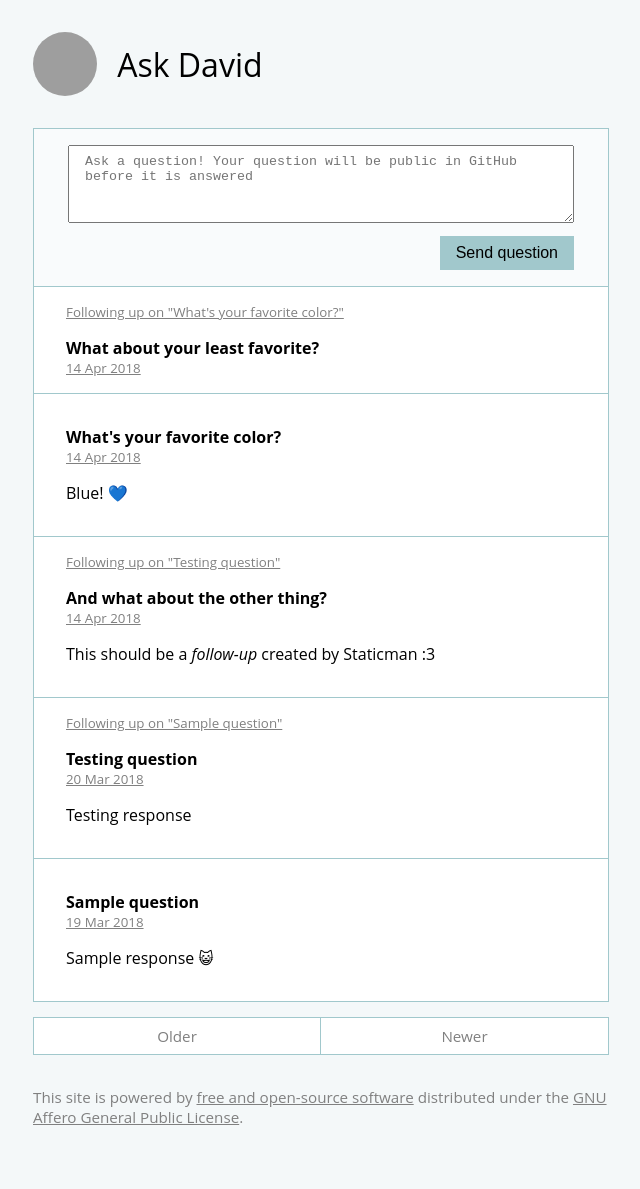
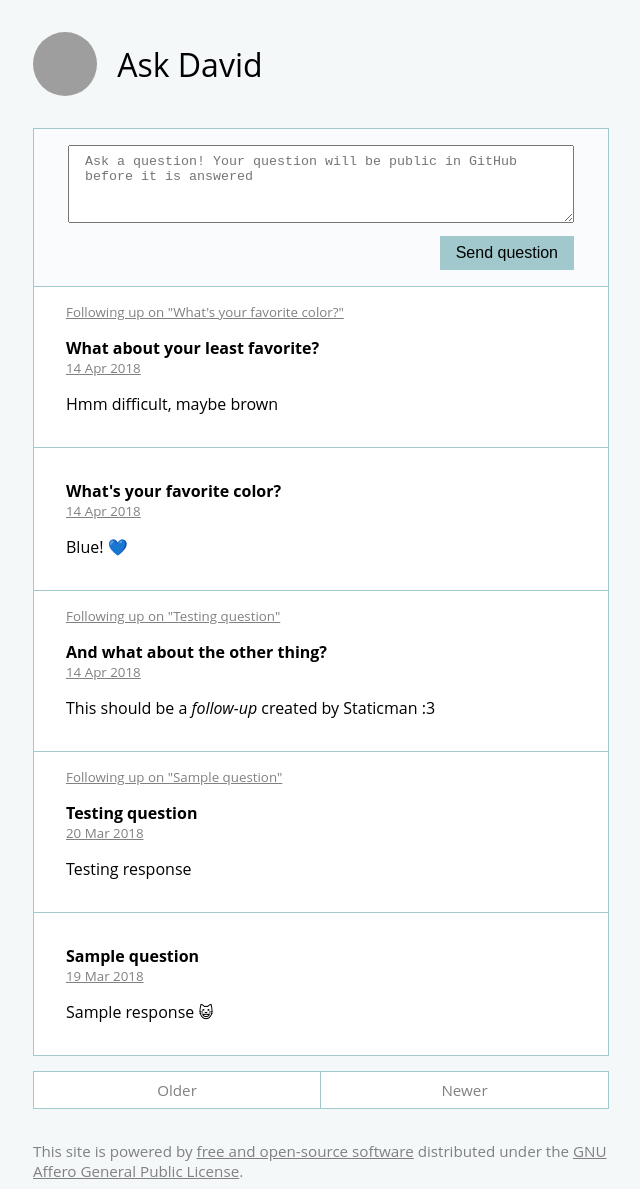
Before and after one commit to fdavidcl/nosykitty, a Jekyll site: the page built from index.html, in a window 1280 px wide. Shown: the whole page, without its empty margins (319-959 px from the left). Built offline with Jekyll 4.4.1, drawn with Linux system fonts in a browser that asks for light colours; emoji names are drawn with the system emoji font; the list of posts is cut into pages by our own code; before the commit the page ends 1135 px from its top, so only the background shows below that; grey boxes are pictures that could not be loaded.

Commit message:
Update 2018-04-14-fdf28a00-3f7e-11e8-b3d1-bf854f79876a.md

```diff
--- a/_posts/2018-04-14-fdf28a00-3f7e-11e8-b3d1-bf854f79876a.md
+++ b/_posts/2018-04-14-fdf28a00-3f7e-11e8-b3d1-bf854f79876a.md
@@ -5,3 +5,5 @@ title: What about your least favorite?
 date: '2018-04-14T00:58:49.723Z'
 layout: post
 ---
+
+Hmm difficult, maybe brown
```
